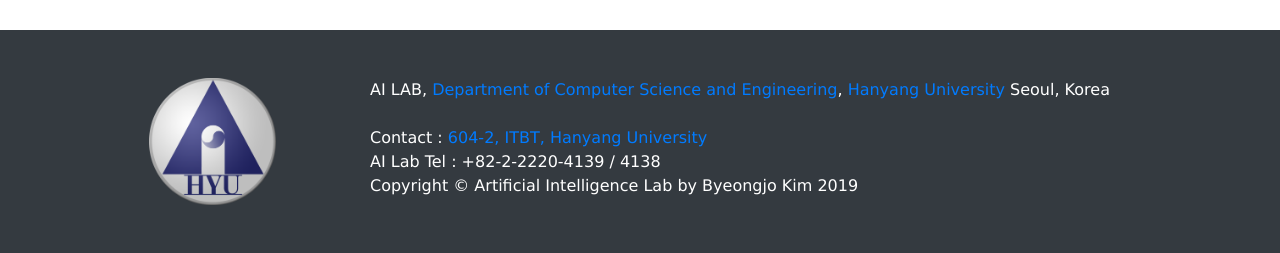
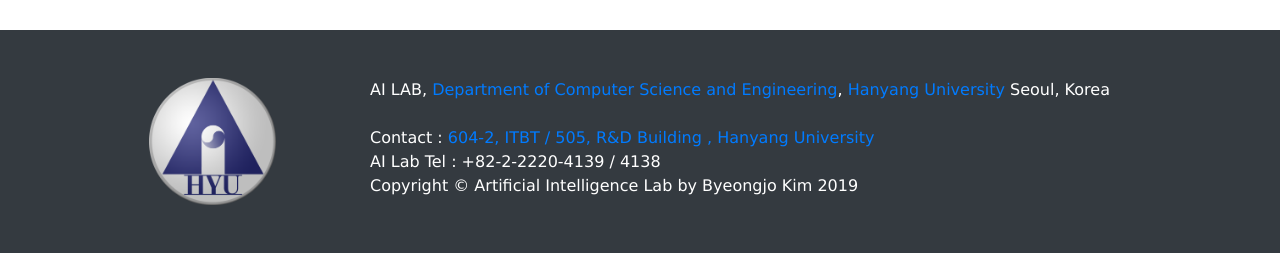
Before and after one commit to kkt94/AI_Web, a Flask app: page /contact in a window 1280 px wide. Shown: the part 933-1186 px from the top of the page. Run offline with Flask 2, Linux system fonts and the light colour scheme; some libraries are stand-ins or nearby versions.

Commit message:
other location

```diff
--- a/web/templates/bottom.html
+++ b/web/templates/bottom.html
@@ -14,7 +14,7 @@
                         <a href="http://cs.hanyang.ac.kr"> Department of Computer Science and Engineering</a>,
                         <a href="http://www.hanyang.ac.kr"> Hanyang University</a> Seoul, Korea
                         <br><br>
-                        <span>Contact : <a href="http://ai.hanyang.ac.kr/contact">604-2, ITBT, Hanyang University</a></span><br>
+                        <span>Contact : <a href="http://ai.hanyang.ac.kr/contact">604-2, ITBT / 505, R&D Building ,  Hanyang University</a></span><br>
                         <span>AI Lab Tel : +82-2-2220-4139 / 4138</span>
                     </div><!--//footer-col-inner-->
                     <p class="m-0 text-white">Copyright &copy; Artificial Intelligence Lab by Byeongjo Kim 2019</p>
--- a/web/templates/contact.html
+++ b/web/templates/contact.html
@@ -6,8 +6,8 @@
           <h1 style="text-align: center;"><strong>Contact</strong></h1>
     <br>
 
-    Location : 한양대학교 제2산학기술(IT/BT)관 604-2호<br>
-    Tel : +82-2-2220-4139
+    Location : 한양대학교 제2산학기술(IT/BT)관 604-2호 / 산학기술관 505호<br>
+    Tel : +82-2-2220-4139 / 4138
     <iframe src="https://www.google.com/maps/embed?pb=!1m18!1m12!1m3!1d4473.063185736312!2d127.04620848493381!3d37.55663495675428!2m3!1f0!2f0!3f0!3m2!1i1024!2i768!4f13.1!3m3!1m2!1s0x0%3A0x0!2zMzfCsDMzJzIxLjAiTiAxMjfCsDAyJzU4LjEiRQ!5e0!3m2!1sko!2skr!4v1551146190438" width="1100" height="700" frameborder="0" style="border:0" allowfullscreen></iframe>
     <br>
     <br>
```
